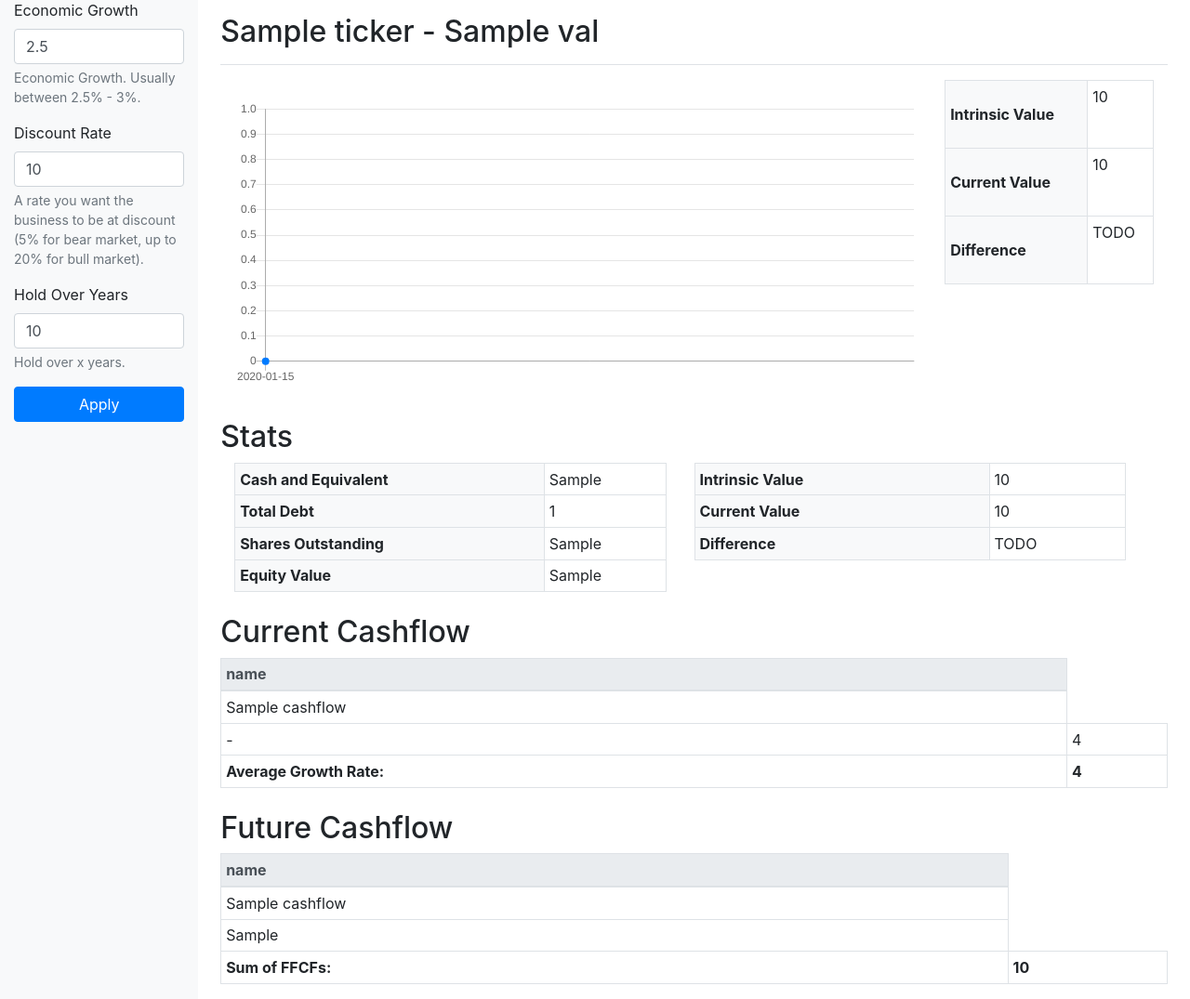
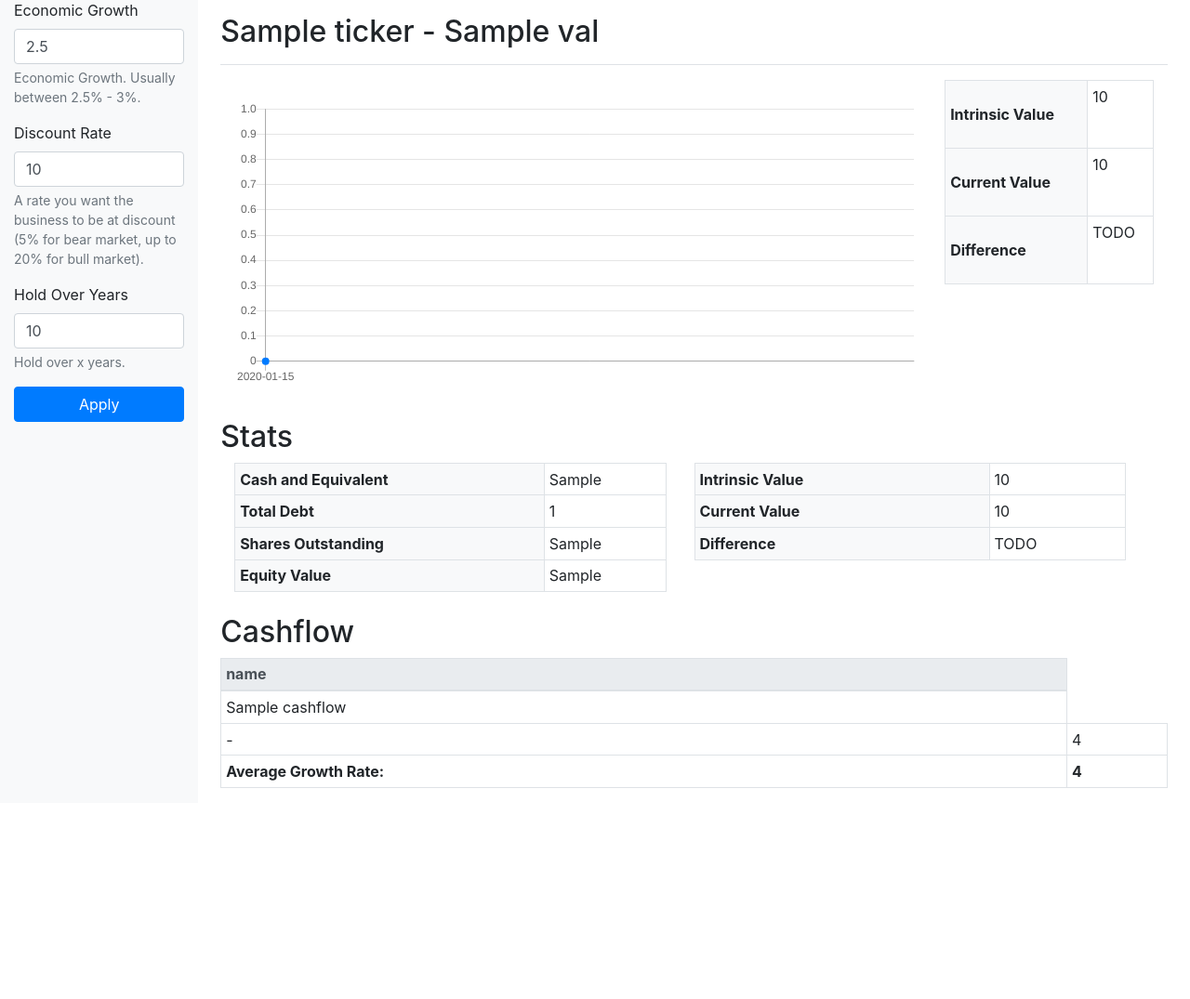
Before and after one commit to weronikazak/Intrinsic_Value, a Flask app: template templates/index.html in a window 1280 px wide. Shown: the part 41-1116 px from the top of the page at 93% size. After the commit the page ends 889 px from the top, so only its background shows below. Run offline with Flask 2, Linux system fonts and the light colour scheme; the template is opened without the code that fills it: most values are stand-ins (such as "Sample title", 1, 10 or a date in 2020); some libraries are stand-ins or nearby versions.

Commit message:
something for sure

```diff
--- a/templates/index.html
+++ b/templates/index.html
@@ -157,7 +157,7 @@
           </div>
 
 
-          <h2 class="my-2">Current Cashflow</h2>
+          <h2 class="my-2">Cashflow</h2>
           <div class="table-responsive">
             <table class="table table-bordered table-sm">
               <thead class="thead-light">
@@ -189,36 +189,7 @@
             </table>
           </div>
 
-          <h2 class="my-2">Future Cashflow</h2>
-          <div class="table-responsive">
-            <table class="table table-bordered table-sm">
-              <thead class="thead-light">
-                <tr>
-                  {% for year in val['future_cashflows'].keys() %}
-                    <th>{{ year }}</th>
-                  {% endfor %}
-                </tr>
-              </thead>
-              <tbody>
-                <tr>
-                  {% for cashflow in val['future_cashflows'].values() %}
-                    <td>{{ cashflow }}</td>
-                  {% endfor %}
-                </tr>
 
-                <tr>
-                  {% for PV in val['PV_of_FFCFs'].values() %}
-                    <td>{{ PV }}</td>
-                  {% endfor %}
-                </tr>
-
-                <tr>
-                  <th colspan="{{ (val['PV_of_FFCFs']|length)-1 }}">Sum of FFCFs:</td>
-                  <th>{{ val['sum_of_FCFs'] }}</td>
-                </tr>
-              </tbody>
-            </table>
-          </div>
         </main>
       </div>
     </div>
```
